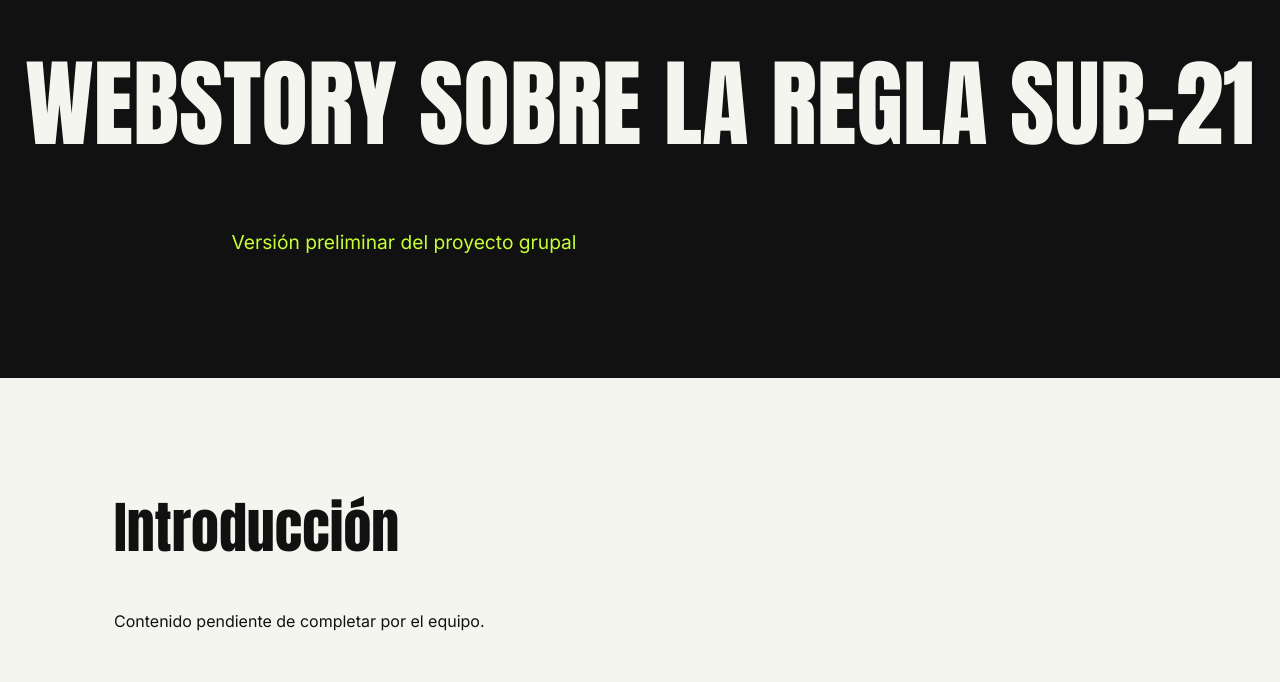
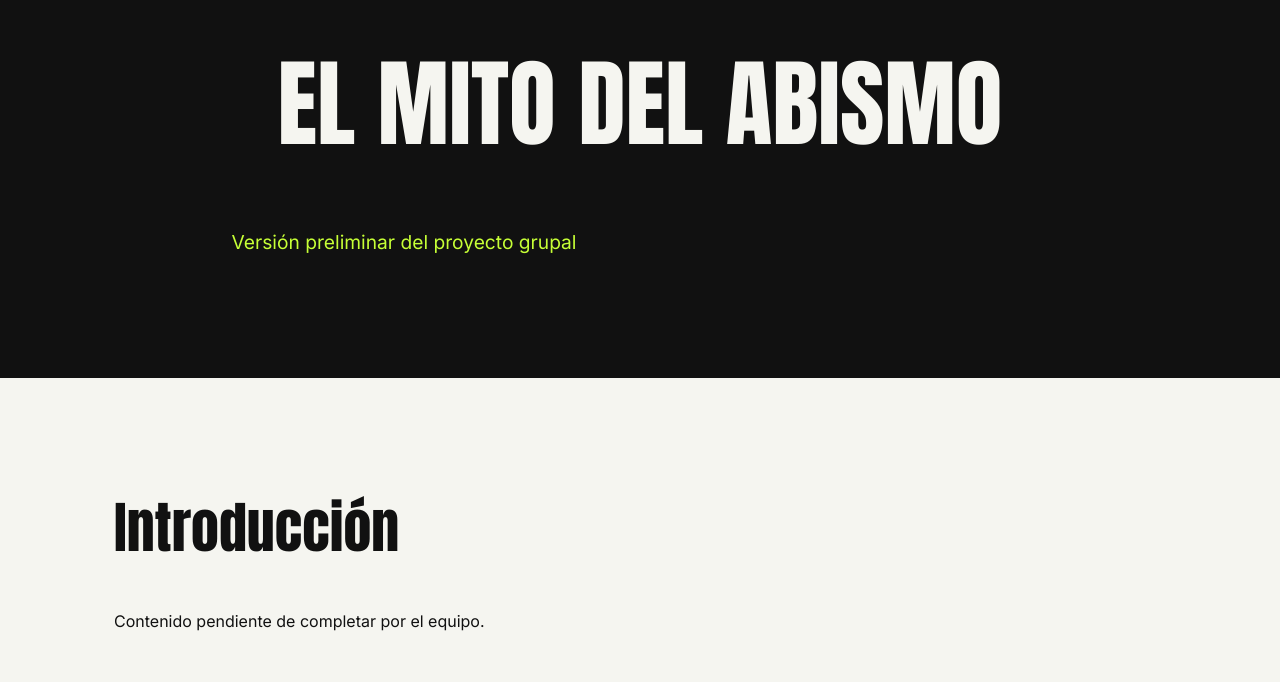
Before and after one commit to vicentelabbe/proyecto-narracion-grafica-sub21, a plain HTML site: page docs/index.html in a window 1280 px wide. Shown: the part 118-800 px from the top of the page. Drawn offline with Linux system fonts and the light colour scheme; a script that the page names is missing.

Commit message:
Update index.html

```diff
--- a/docs/index.html
+++ b/docs/index.html
@@ -3,13 +3,13 @@
 <head>
   <meta charset="UTF-8">
   <meta name="viewport" content="width=device-width, initial-scale=1.0">
-  <title>Webstory Sub-21</title>
+  <title>El mito del abismo | Regla Sub-21</title>
 <link rel="stylesheet" href="style.css">
 </head>
 <body>
 
   <header>
-    <h1>Webstory sobre la regla Sub-21</h1>
+    <h1>El mito del abismo</h1>
     <p>Versión preliminar del proyecto grupal</p>
   </header>
 
```
